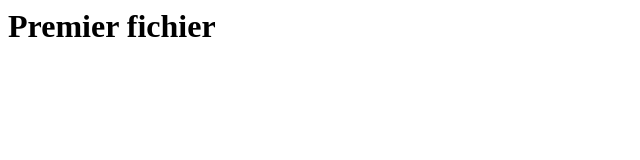
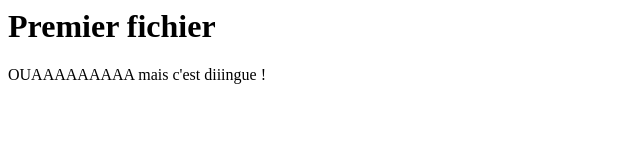
Before and after one commit to Zebre0/ClemNOUET, a plain HTML site: page index.html in a window 1280 px wide. Shown: the whole page, without its empty margins (0-640 px from the left). Drawn offline with Linux system fonts and the light colour scheme.

Commit message:
modification

```diff
--- a/index.html
+++ b/index.html
@@ -4,5 +4,6 @@
 </head>
 <body>
 	<h1>Premier fichier</h1>
+    <p>OUAAAAAAAAA mais c'est diiingue !</p>
 </body>
 </html>
```
